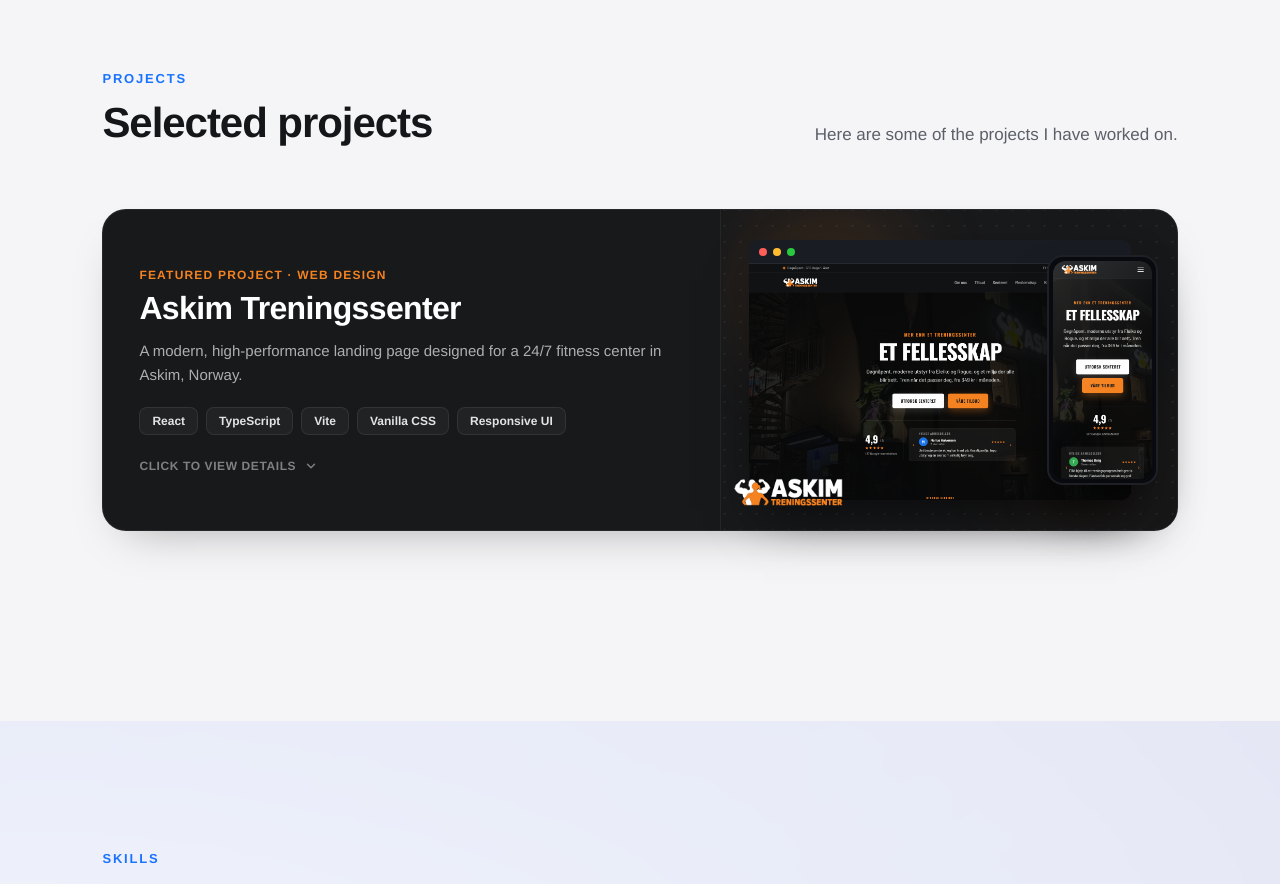
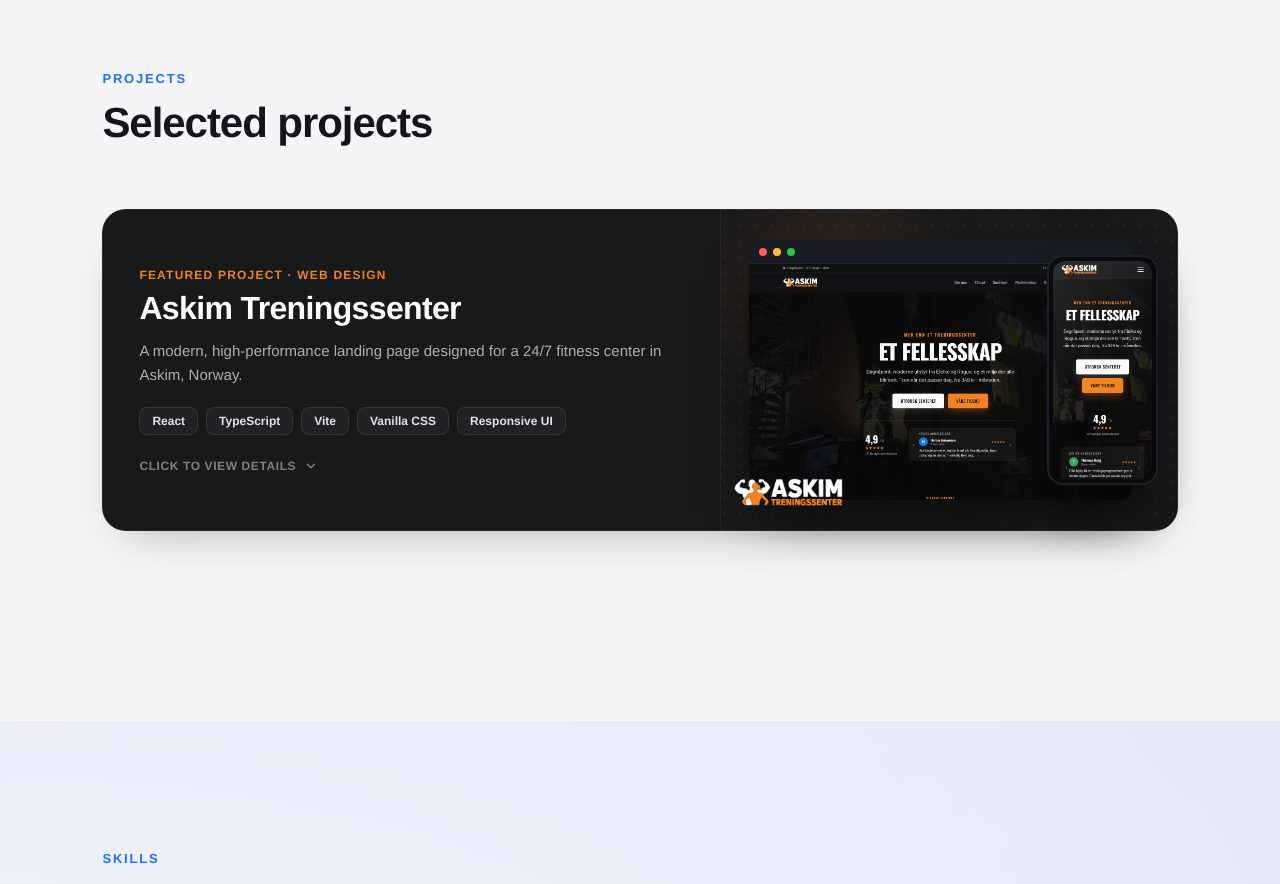
Before and after one commit to gomilo2000/gomilo2000.github.io, a React (Vite) app: page / in a window 1280 px wide. Shown: the part 1680-2564 px from the top of the page. Built offline with nearby package versions, Linux system fonts and the light colour scheme; the HTML template or start-up script is replaced by a standard one.

Commit message:
project section cleanup

```diff
--- a/src/components/Projects.tsx
+++ b/src/components/Projects.tsx
@@ -161,7 +161,6 @@ export default function Projects({ language }: ProjectsProps) {
   const t = {
     eyebrow: language === 'en' ? 'Projects' : 'Prosjekter',
     heading: language === 'en' ? 'Selected projects' : 'Utvalgte prosjekter',
-    sideText: language === 'en' ? 'Here are some of the projects I have worked on.' : 'Her er noen av prosjektene jeg har jobbet med.',
     viewProject: language === 'en' ? 'View project details' : 'Se detaljer om prosjektet',
     hideProject: language === 'en' ? 'Hide project details' : 'Skjul detaljer',
     techTitle: language === 'en' ? 'Technologies used' : 'Teknologier brukt',
@@ -184,7 +183,6 @@ export default function Projects({ language }: ProjectsProps) {
           <p style={{ margin: '0 0 14px', fontSize: 13, fontWeight: 700, letterSpacing: '.14em', textTransform: 'uppercase', color: 'var(--accent)' }}>{t.eyebrow}</p>
           <h2 style={{ margin: 0, fontSize: 'clamp(30px,3.4vw,42px)', fontWeight: 700, letterSpacing: '-.025em', color: '#14161a', lineHeight: 1.08 }}>{t.heading}</h2>
         </div>
-        <p style={{ margin: 0, fontSize: 17, color: '#5b6068', maxWidth: 480 }}>{t.sideText}</p>
       </div>
 
       {/* Featured Project Card (Askim Treningssenter) */}
```
